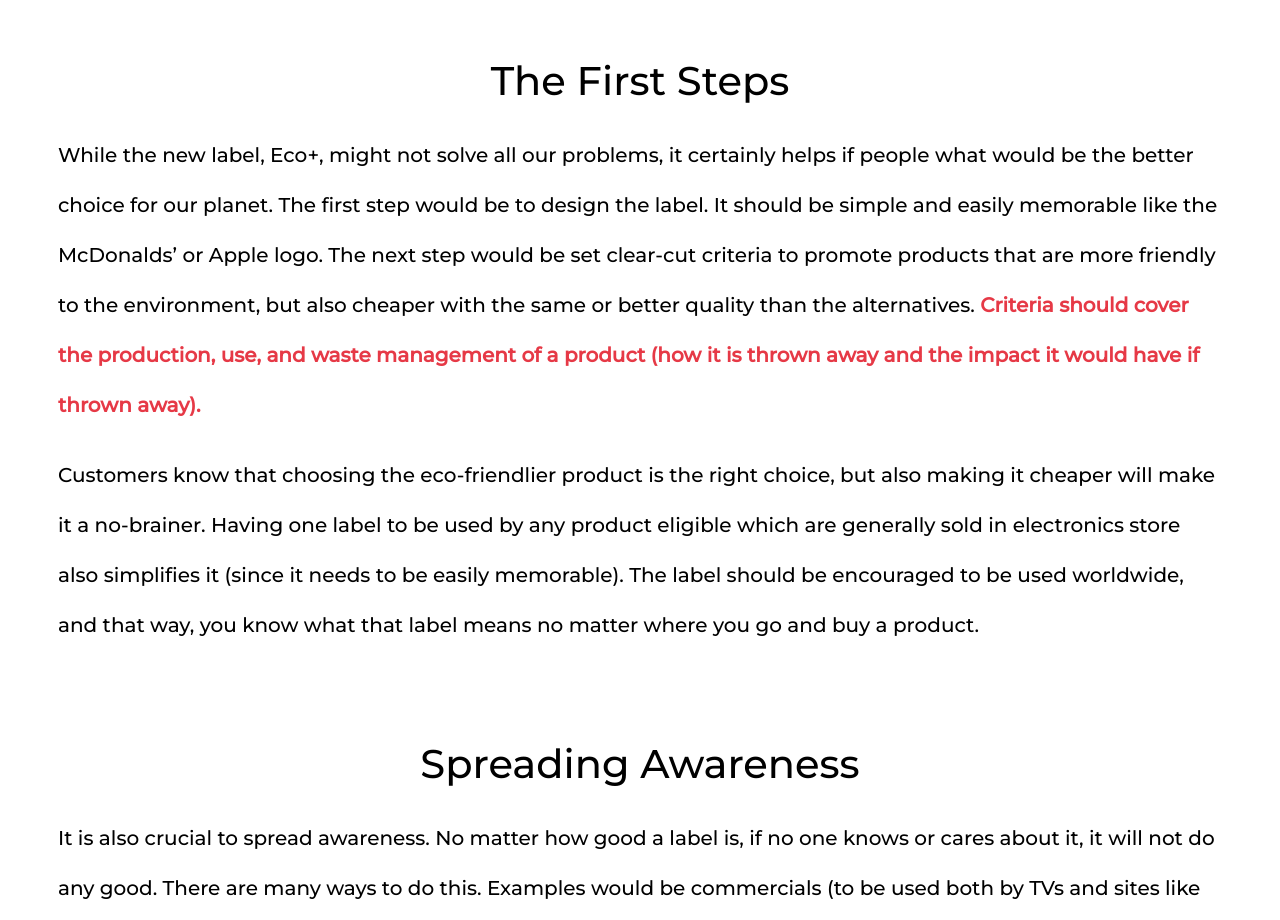
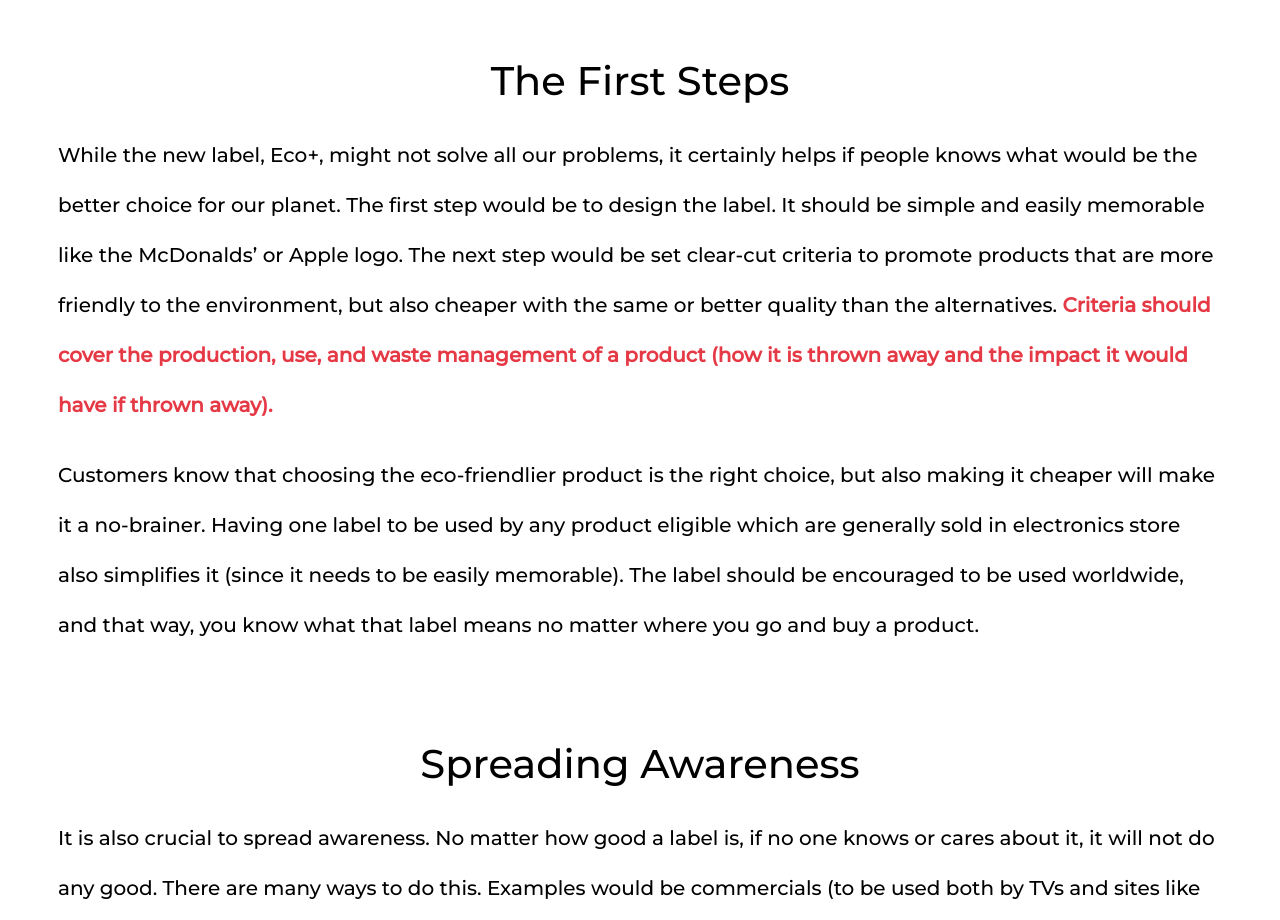
Before and after one commit to QuantumABI/Final-Project, a plain HTML site: page index.html in a window 1280 px wide. Shown: the part 1560-2480 px from the top of the page. Drawn offline with Linux system fonts and the light colour scheme.

Commit message:
Update index.html

```diff
--- a/index.html
+++ b/index.html
@@ -78,8 +78,8 @@
 
         <p>
           While the new label, Eco+, might not solve all our problems, it
-          certainly helps if people what would be the better choice for our
-          planet. The first step would be to design the label. It should be
+          certainly helps if people knows what would be the better choice for
+          our planet. The first step would be to design the label. It should be
           simple and easily memorable like the McDonalds’ or Apple logo. The
           next step would be set clear-cut criteria to promote products that are
           more friendly to the environment, but also cheaper with the same or
```
